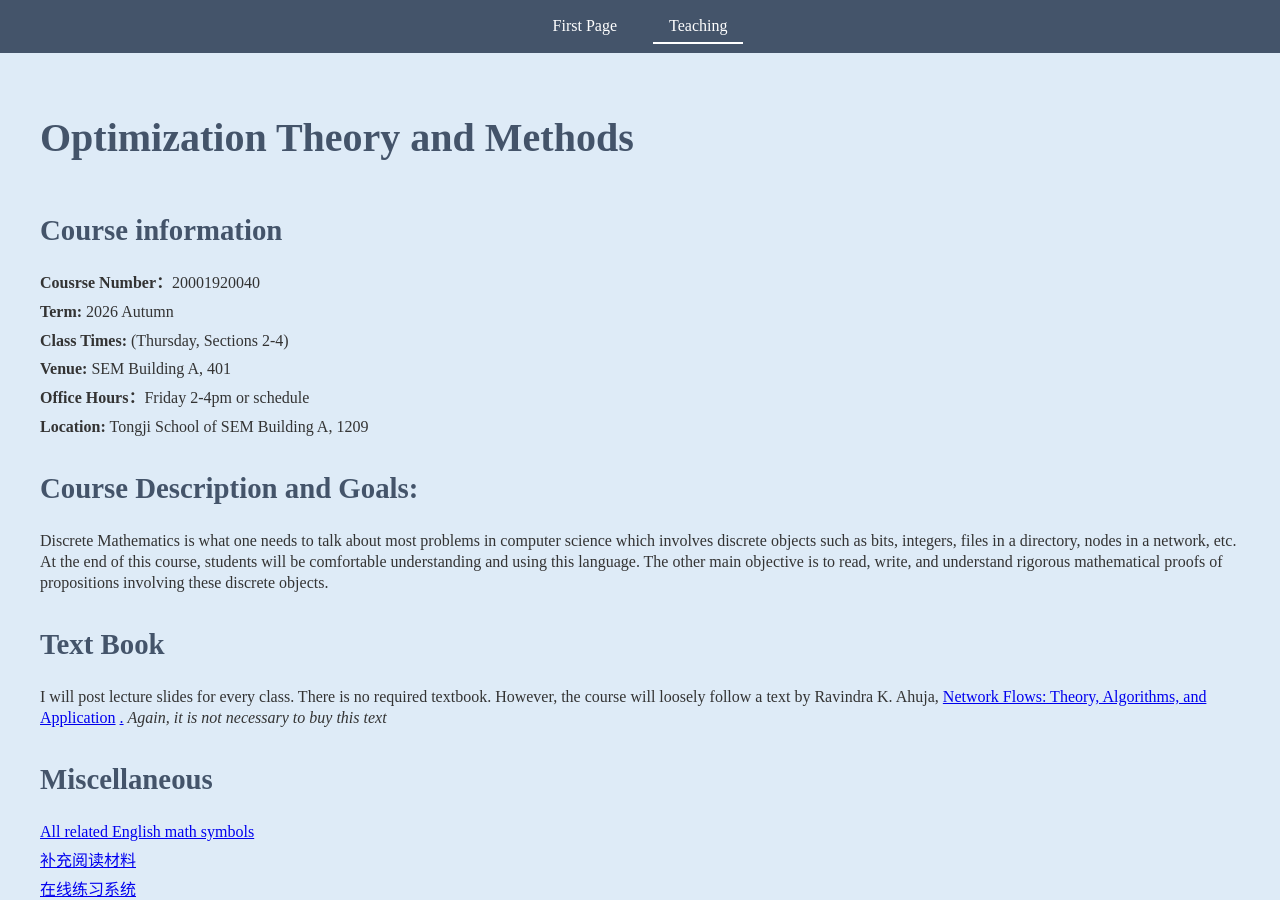
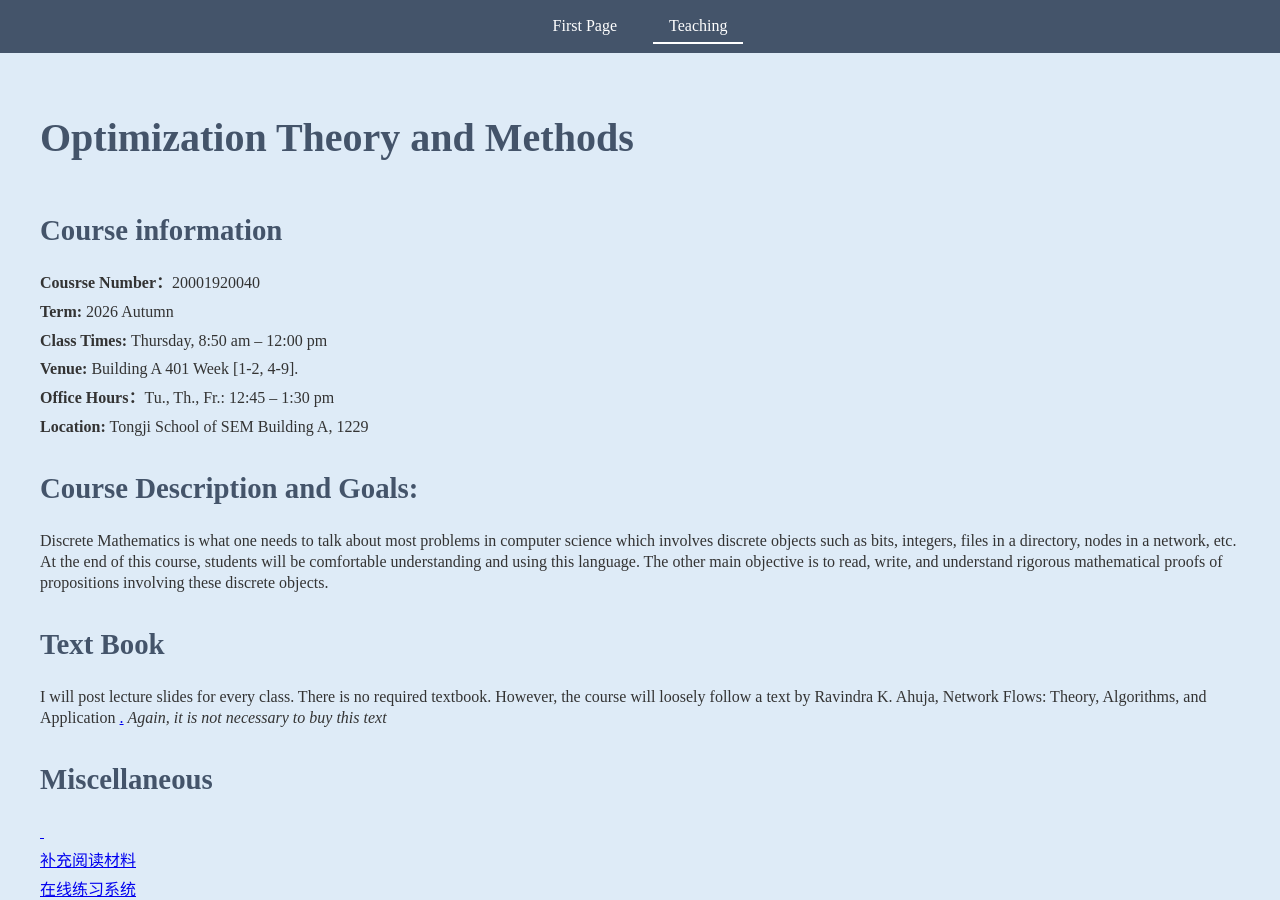
Before and after one commit to kejiwei/kejiwei.github.io, a Jekyll site: the page teaching/courses/OTM/index.html, which Jekyll copies as it is, in a window 1280 px wide and 900 px high. Built offline with Jekyll 4.4.1, drawn with Linux system fonts in a browser that asks for light colours; some of the changed text lies outside the part shown.

Commit message:
20250906-2
修改主页

```diff
--- a/teaching/courses/OTM/index.html
+++ b/teaching/courses/OTM/index.html
@@ -22,10 +22,10 @@
           <ul>
                 <li><b> Cousrse Number：</b>20001920040 </li>
                 <li><b> Term: </b>2026 Autumn</li>
-                <li><b>Class Times: </b>(Thursday, Sections 2-4)</li>
-                <li><b>Venue: </b>SEM Building A, 401</li>
-                <li><b>Office Hours：</b>Friday 2-4pm or schedule</li>
-                <li><b>Location:</b> Tongji School of SEM Building A, 1209</li>
+                <li><b>Class Times: </b>Thursday, 8:50 am – 12:00 pm </li>
+                <li><b>Venue: </b>Building A 401 Week [1-2, 4-9].</li>
+                <li><b>Office Hours：</b>Tu., Th., Fr.: 12:45 – 1:30 pm</li>
+                <li><b>Location:</b> Tongji School of SEM Building A, 1229</li>
 
             <h2>Course Description and Goals:</h2>
                 <li>
@@ -36,13 +36,13 @@
              <h2>Text Book </h2>
                 <li>
                 <p>I will post lecture slides for every class. There is no required textbook. However, the course will loosely follow a text by
-                    Ravindra K. Ahuja, <a href="https://www.amazon.com/Discrete-Mathematics-Its-Applications-Seventh/dp/0073383090"> Network Flows: Theory, Algorithms, and Application</a> <a href="https://item.jd.com/10170074442514.html">.</a> <i> Again, it is not necessary to buy this text </i>
+                    Ravindra K. Ahuja, Network Flows: Theory, Algorithms, and Application</a> <a href="https://item.jd.com/10089365718693.html">.</a> <i> Again, it is not necessary to buy this text </i>
                 </p>
                 </li>
 
                 <h2>Miscellaneous</h2>
                 <ul>
-                    <li><a href="slides/LIST_OF_SYMBOLS.pdf">All related English math symbols </a></li>
+                    <li><a href="slides/LIST_OF_SYMBOLS.pdf">&nbsp; </a></li>
                     <li><a href="#">补充阅读材料</a></li>
                     <li><a href="#">在线练习系统</a></li>
                 </ul>
@@ -74,7 +74,7 @@
                 <td><p>&nbsp;Chapter 0: Course Introduction&nbsp;</p>
                   <p>&nbsp;Chapter 1: Operations Research for Real-World Decision-Making </p></td>
                 <td>
-                  <p> Notes: [ps] [pdf].</p>
+                  <p> &nbsp;Notes: [ps] [pdf].</p>
                   <p>&nbsp;</p>
                   <p>&nbsp; </p></td>
                 </tr>
@@ -94,7 +94,7 @@
                 <td>Oct 9</td>
                 <td>&nbsp;Chapter 3: Solving Linear Optimization Problems</td>
                 <td>
-                  <p> Notes [ps] [pdf].</p>
+                  <p> &nbsp;Notes [ps] [pdf].</p>
                   <p><strong>&nbsp;</strong></p></td>
                 </tr>
 
```
Also changed, not shown: other parts of teaching/courses/OTM/index.html (+6 -6 lines).
